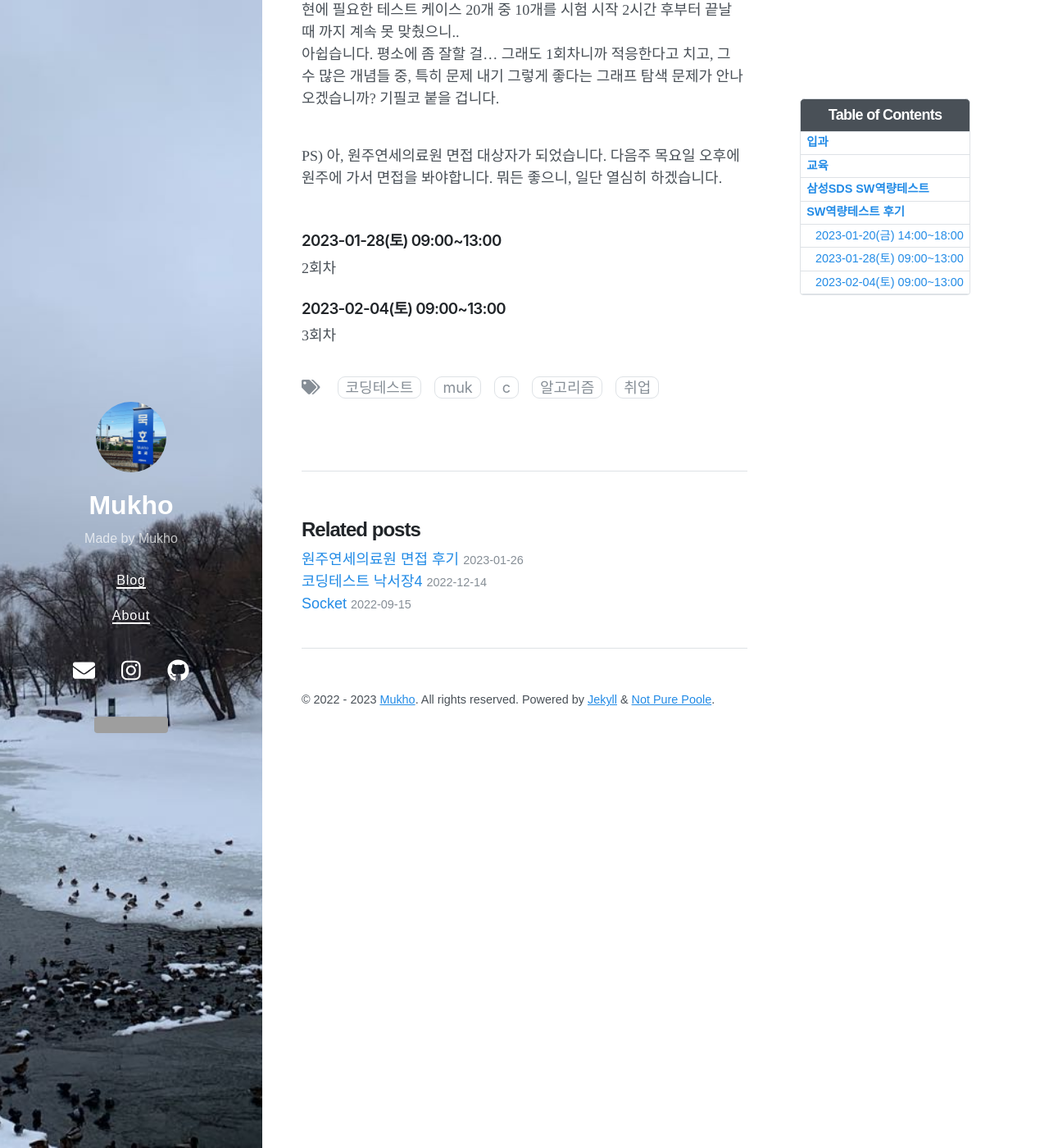
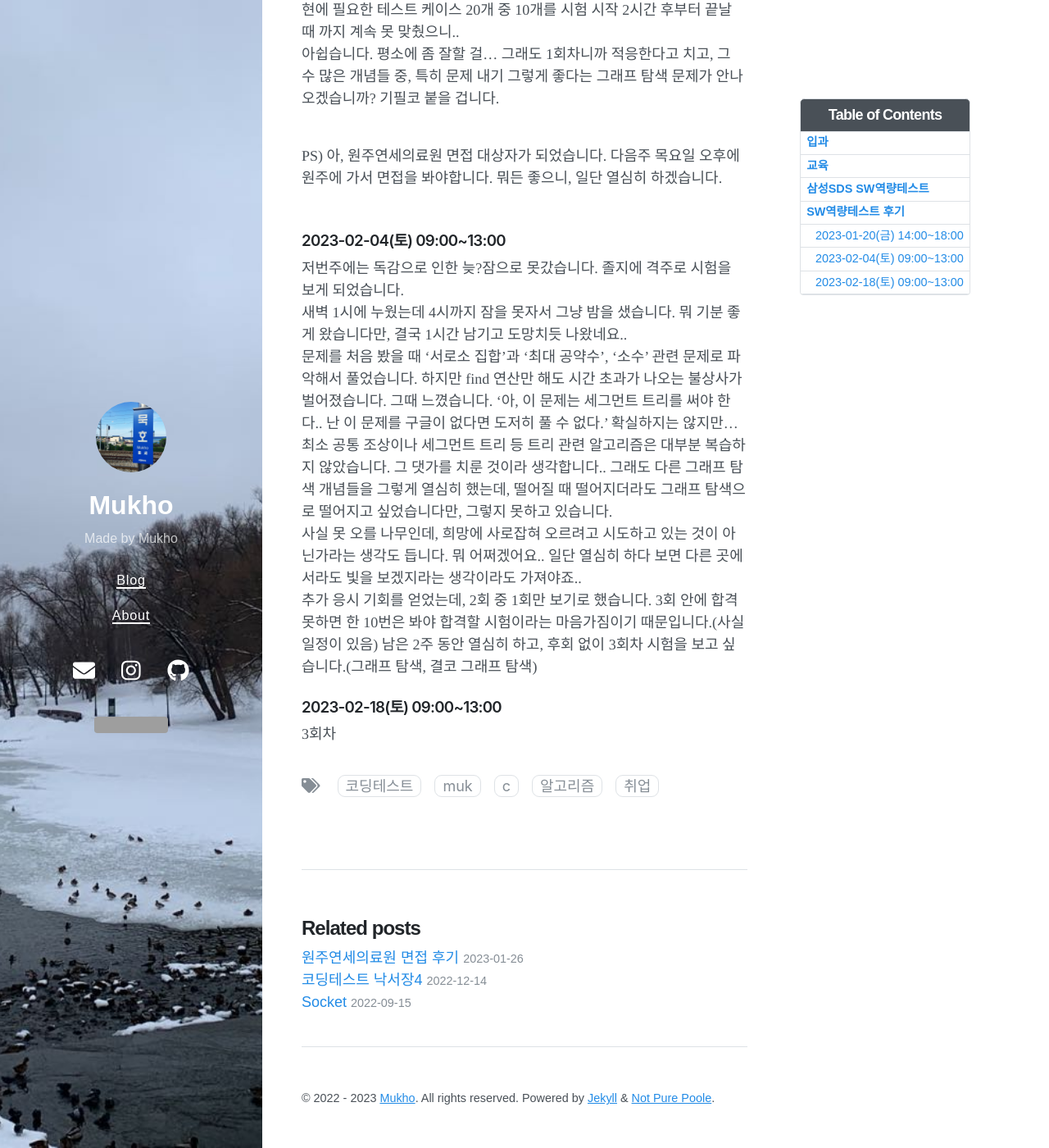
Before and after one commit to mukhoplus/mukhoplus.github.io, a Jekyll site: the page built from _posts/2023-01-18-삼성SDS 2023년 상반기 대학생 알고리즘 특강 (이른) 후기.md, in a window 1280 px wide and 1400 px high, scrolled down 2517 px. Shown: the whole window at 82% size. Built offline with Jekyll 4.4.1, drawn with Linux system fonts in a browser that asks for light colours; nearby versions of some CDN libraries; comment, search, counter and statistics services are not loaded; some of the changed text lies outside the part shown; grey boxes are pictures that could not be loaded.

Commit message:
SW검정 2트 후기

```diff
--- a/_posts/2023-01-18-삼성SDS 2023년 상반기 대학생 알고리즘 특강 (이른) 후기.md
+++ b/_posts/2023-01-18-삼성SDS 2023년 상반기 대학생 알고리즘 특강 (이른) 후기.md
@@ -3,7 +3,7 @@ layout: post
 title: 삼성SDS 2023년 상반기 대학생 알고리즘 특강 (이른) 후기(+ 2023년 1월)
 excerpt: 사랑해요 삼성SDS!!
 date: 2023-01-18 11:54 +0000
-last_modified_at: 2023-01-26 16:56:45 +0000
+last_modified_at: 2023-02-04 12:53:15 +0000
 tags: [코딩테스트, muk, C++, 알고리즘, 취업]
 toc: true
 ---
@@ -47,10 +47,15 @@ toc: true
 
 PS) 아, 원주연세의료원 면접 대상자가 되었습니다. 다음주 목요일 오후에 원주에 가서 면접을 봐야합니다. 뭐든 좋으니, 일단 열심히 하겠습니다.<br><br>
 
-### 2023-01-28(토) 09:00~13:00
-
-2회차<br>
-
 ### 2023-02-04(토) 09:00~13:00
 
+저번주에는 독감으로 인한 늦?잠으로 못갔습니다. 졸지에 격주로 시험을 보게 되었습니다.<br>
+새벽 1시에 누웠는데 4시까지 잠을 못자서 그냥 밤을 샜습니다. 뭐 기분 좋게 왔습니다만, 결국 1시간 남기고 도망치듯 나왔네요..<br>
+문제를 처음 봤을 때 '서로소 집합'과 '최대 공약수', '소수' 관련 문제로 파악해서 풀었습니다. 하지만 find 연산만 해도 시간 초과가 나오는 불상사가 벌어졌습니다. 그때 느꼈습니다. '아, 이 문제는 세그먼트 트리를 써야 한다.. 난 이 문제를 구글이 없다면 도저히 풀 수 없다.' 확실하지는 않지만...<br>
+최소 공통 조상이나 세그먼트 트리 등 트리 관련 알고리즘은 대부분 복습하지 않았습니다. 그 댓가를 치룬 것이라 생각합니다.. 그래도 다른 그래프 탐색 개념들을 그렇게 열심히 했는데, 떨어질 때 떨어지더라도 그래프 탐색으로 떨어지고 싶었습니다만, 그렇지 못하고 있습니다.<br>
+사실 못 오를 나무인데, 희망에 사로잡혀 오르려고 시도하고 있는 것이 아닌가라는 생각도 듭니다. 뭐 어쩌겠어요.. 일단 열심히 하다 보면 다른 곳에서라도 빛을 보겠지라는 생각이라도 가져야죠..<br>
+추가 응시 기회를 얻었는데, 2회 중 1회만 보기로 했습니다. 3회 안에 합격 못하면 한 10번은 봐야 합격할 시험이라는 마음가짐이기 때문입니다.(사실 일정이 있음) 남은 2주 동안 열심히 하고, 후회 없이 3회차 시험을 보고 싶습니다.(그래프 탐색, 결코 그래프 탐색)<br>
+
+### 2023-02-18(토) 09:00~13:00
+
 3회차<br>
```
